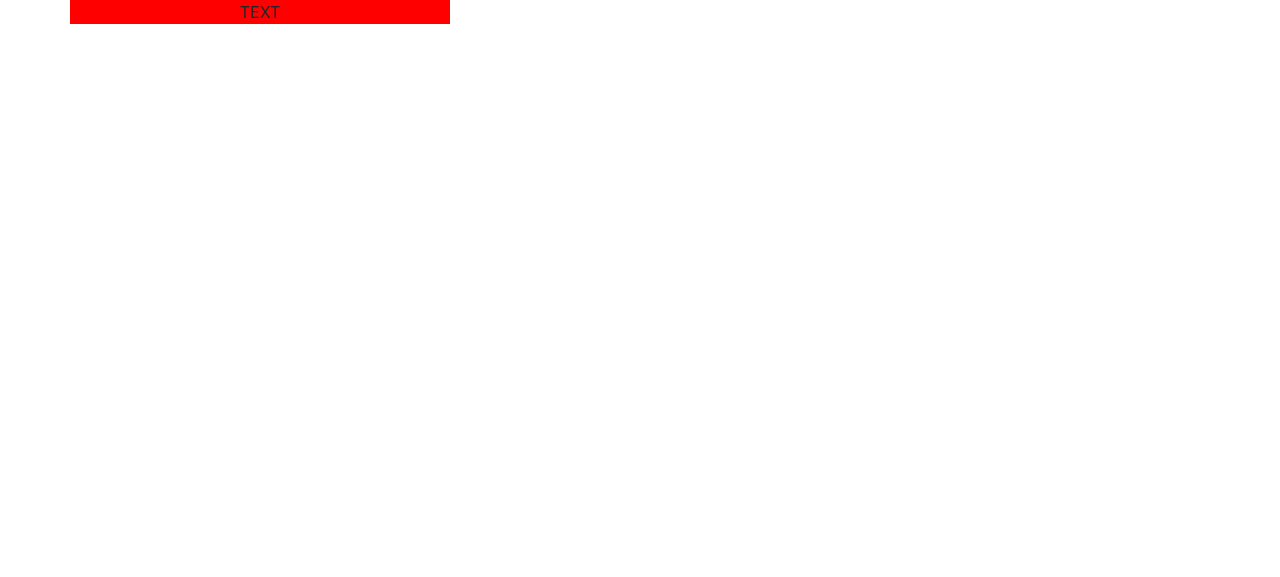
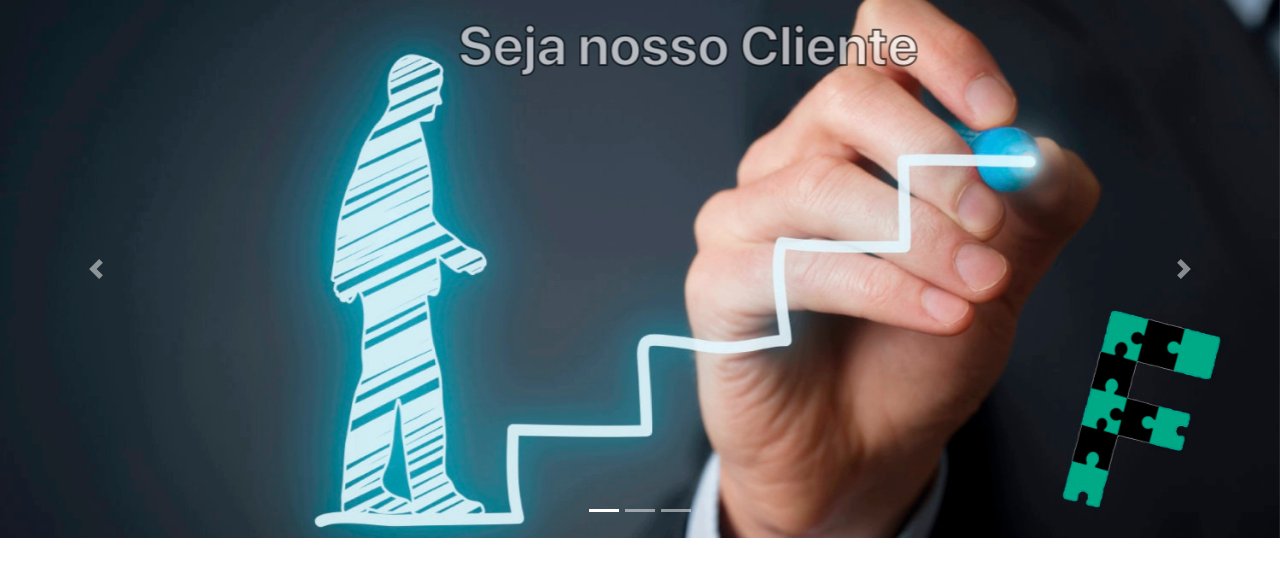
Before and after one commit to fatorcontabil/page, a Flask app: page / in a window 1280 px wide. Shown: the part 58-635 px from the top of the page. Run offline with Flask 2, Linux system fonts and the light colour scheme; some libraries are stand-ins or nearby versions.

Commit message:
Inclusão do Banner

```diff
--- /dev/null
+++ b/app/templates/components/banner.html
@@ -0,0 +1,26 @@
+<div id="main-carousel" class="carousel slide" data-ride="carousel">
+  <ol class="carousel-indicators">
+    <li data-target="#main-carousel" data-slide-to="0" class="active"></li>
+    <li data-target="#main-carousel" data-slide-to="1"></li>
+    <li data-target="#main-carousel" data-slide-to="2"></li>
+  </ol>
+  <div class="carousel-inner">
+    <div class="carousel-item active">
+      <img class="d-block w-100" src="{{url_for('static',filename='image/banner01.jpg')}}">
+    </div>
+    <div class="carousel-item">
+      <img class="d-block w-100" src="{{url_for('static',filename='image/banner02.jpg')}}">
+    </div>
+    <div class="carousel-item">
+      <img class="d-block w-100" src="{{url_for('static',filename='image/banner03.jpg')}}">
+    </div>
+  </div>
+  <a class="carousel-control-prev" href="#main-carousel" role="button" data-slide="prev">
+    <span class="carousel-control-prev-icon" aria-hidden="true"></span>
+    <span class="sr-only">Previous</span>
+  </a>
+  <a class="carousel-control-next" href="#main-carousel" role="button" data-slide="next">
+    <span class="carousel-control-next-icon" aria-hidden="true"></span>
+    <span class="sr-only">Next</span>
+  </a>
+</div>
--- a/app/templates/home.html
+++ b/app/templates/home.html
@@ -4,9 +4,5 @@
 
 {% block content %}
 	{% include "components/nav_bar.html" %}
-	<div class="container container-table">
-    <div class="row vertical-center-row">
-        <div class="text-center col-md-4 col-md-offset-4" style="background:red">TEXT</div>
-    </div>
-	</div>
+	{% include "components/banner.html" %}
 {% endblock %}
```
Also changed, not shown: app/static/image/banner01.jpg (added), app/static/image/banner02.jpg (added), app/static/image/banner03.jpg (added), app/static/image/logo.bmp (added).
